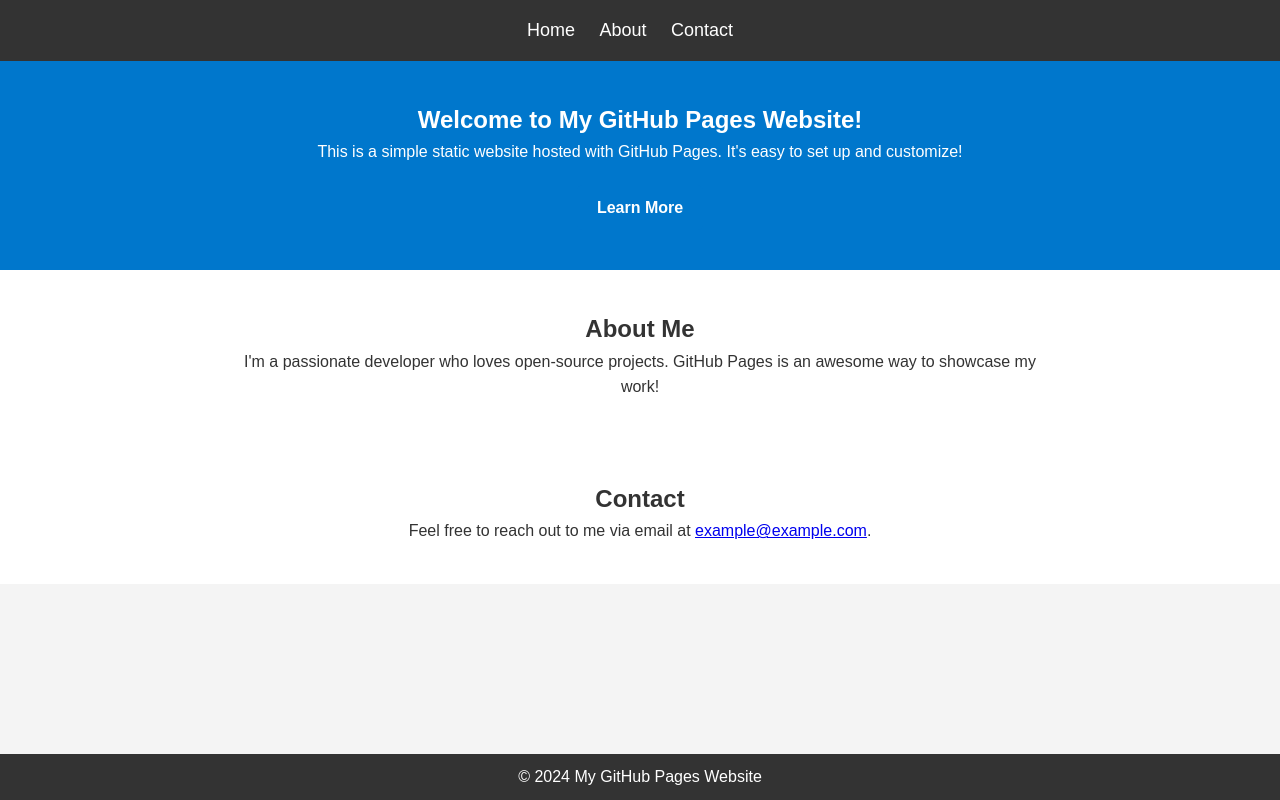
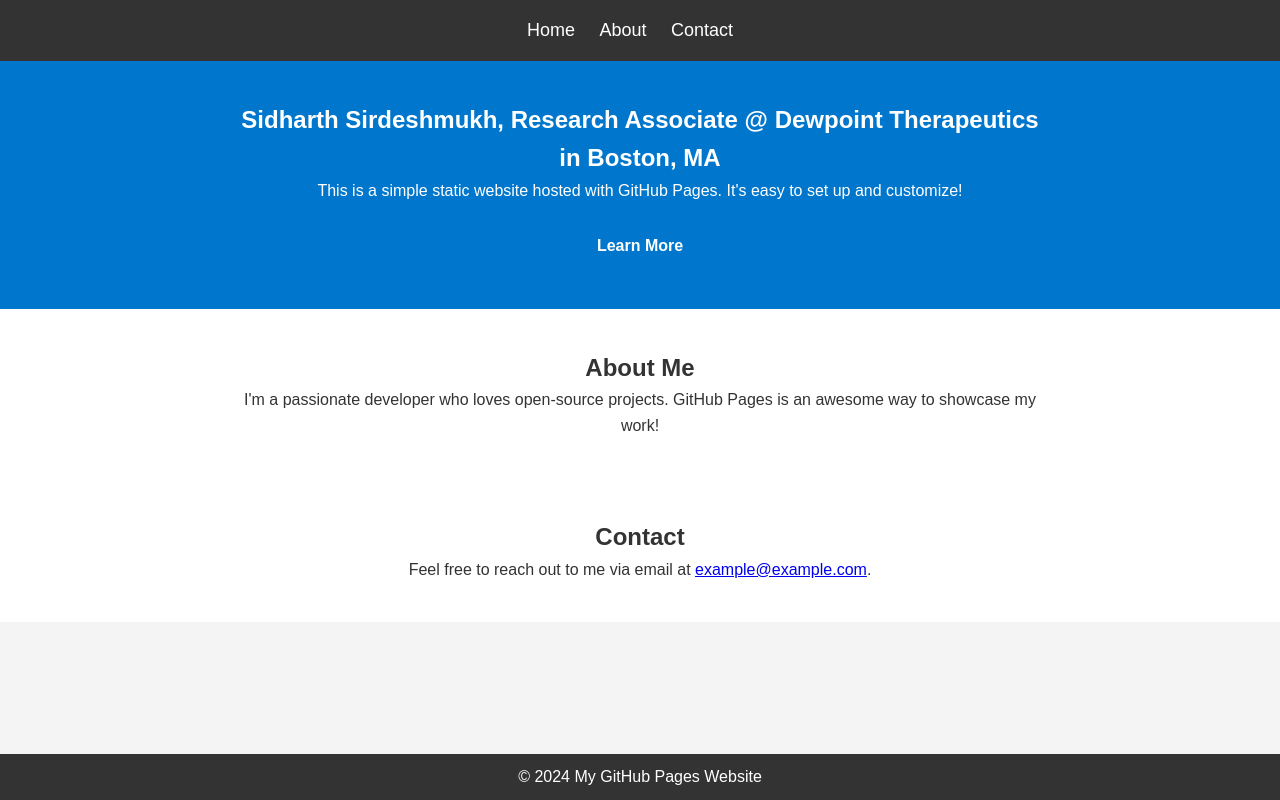
Before and after one commit to Sidharf/my-website, a plain HTML site: page index.html in a window 1280 px wide. Drawn offline with Linux system fonts and the light colour scheme.

Commit message:
Update index.html

```diff
--- a/index.html
+++ b/index.html
@@ -19,7 +19,7 @@
 
     <section id="home">
         <div class="content">
-            <h1>Welcome to My GitHub Pages Website!</h1>
+            <h1>Sidharth Sirdeshmukh, Research Associate @ Dewpoint Therapeutics in Boston, MA</h1>
             <p>This is a simple static website hosted with GitHub Pages. It's easy to set up and customize!</p>
             <a href="#about" class="cta-button">Learn More</a>
         </div>
```
